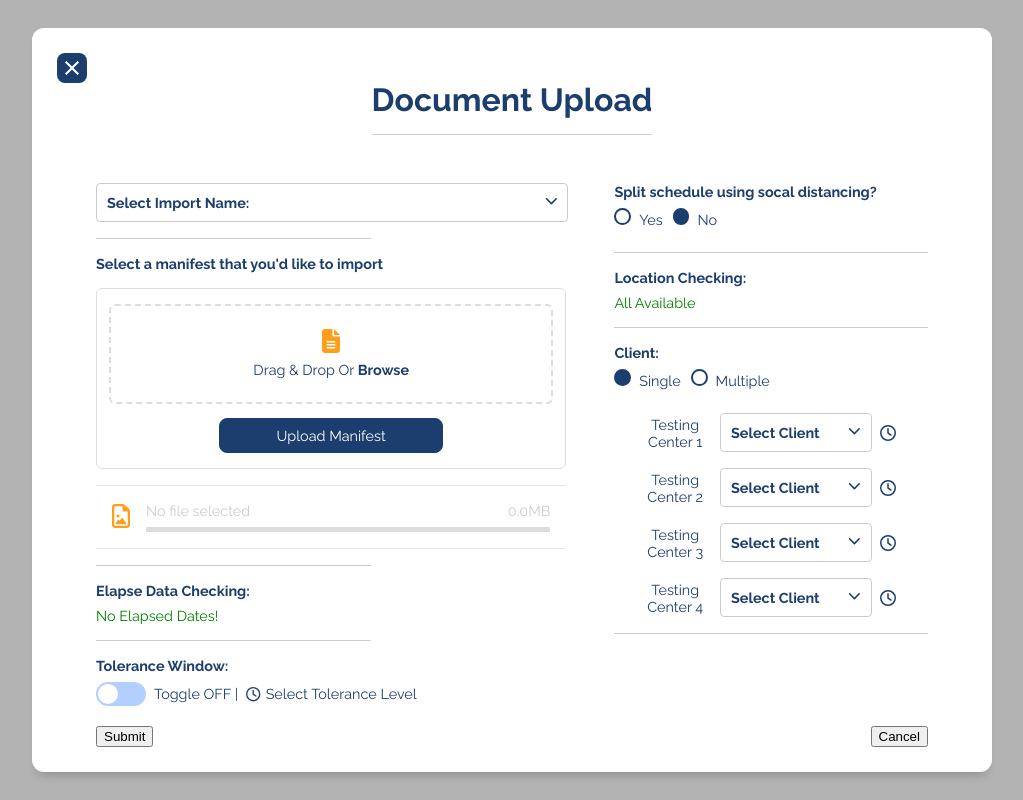
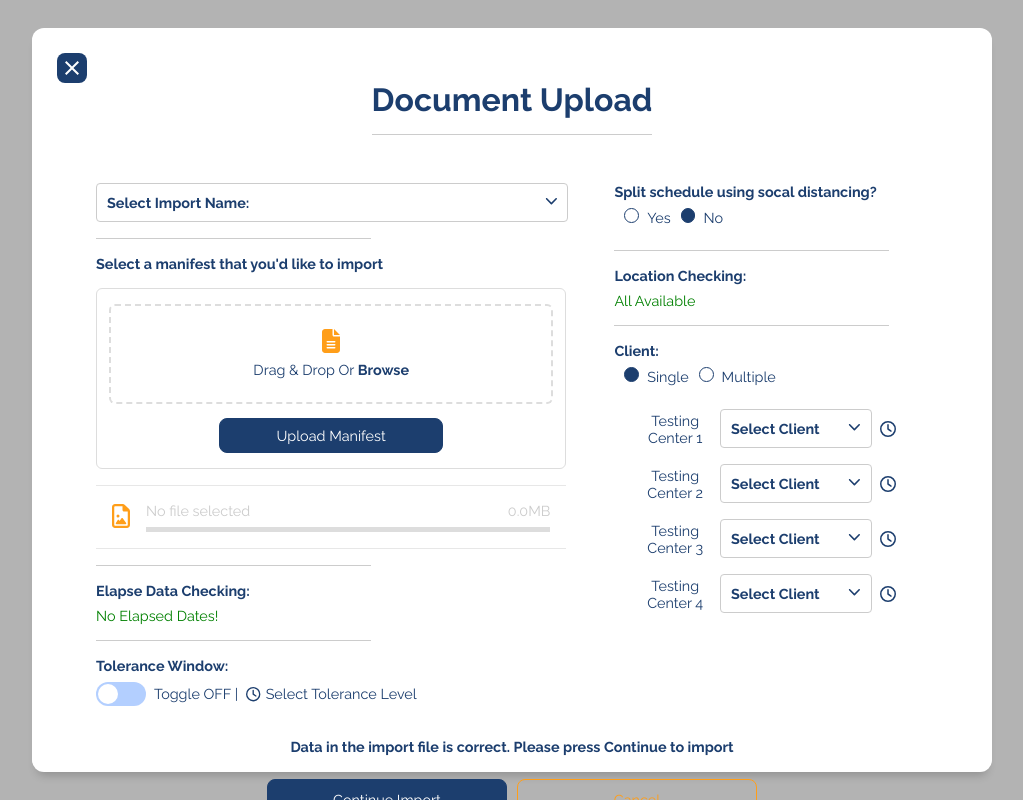
Before and after one commit to nikkibrooks2389/skyhop-frontend-exercise, a React (Create React App) app: page / in a window 1280 px wide. Both pictures are taken after a click on the button "Document Upload". Shown: the whole page, without its empty margins (128-1151 px from the left). Built offline with nearby package versions, Linux system fonts and the light colour scheme.

Commit message:
add form section bottom including Buttons and SelectWrapper

```diff
--- a/src/App.js
+++ b/src/App.js
@@ -24,6 +24,10 @@ function App() {
           padding: '.2rem',
           borderRadius: "8px",
           color: 'white',
+          '&:hover': {
+            backgroundColor: '#1C3E6E',
+            color: 'white',
+          },
         }}>
         <DocumentUpload onClose={handleCloseModal} />
       </CustomModal>
--- a/src/components/DocumentUpload/DocumentUpload.css
+++ b/src/components/DocumentUpload/DocumentUpload.css
@@ -18,6 +18,7 @@
 
 }
 
+
 .form-section-top-left {
     flex: 60%; /* Takes up 60% of the space */
     display: flex;
@@ -30,9 +31,13 @@
 }
 
 .form-section-bottom {
-    width: 100%;
-    display: flex;
-    justify-content: space-between; /* Adjusts the buttons to each end or as per design */
-    padding-top: 20px; /* Adds some space above the buttons */
-    /* Additional styles for button alignment and spacing */
+
+    width: "100%";
+    display: "flex";
+    justify-content: "center";
+    align-items: center;
+    padding-top: "20px";
 }
+.form-section-bottom .buttons-wrapper {
+   padding-top: 1rem;
+}
--- a/src/components/DocumentUpload/DocumentUpload.js
+++ b/src/components/DocumentUpload/DocumentUpload.js
@@ -9,6 +9,7 @@ import ToleranceWindow from './ToleranceWindow/ToleranceWindow';
 import ClientSelector from './ClientSelector/ClientSelector';
 import SplitSchedule from './SplitSchedule/SplitSchedule';
 import LocationChecker from './LocationChecker/LocationChecker';
+import Button from '../UI/Button/Button';
 
 const DocumentUpload = () => {
     // State variables
@@ -104,11 +105,11 @@ const DocumentUpload = () => {
                         </SectionWrapper>
 
 
-                        <HorizontalLine />
+                        <HorizontalLine width="275px" />
                         <SectionWrapper header="Location Checking:">
                             <LocationChecker locationCheckerData={locationCheckerData} />
                         </SectionWrapper>
-                        <HorizontalLine />
+                        <HorizontalLine width="275px" />
                         <SectionWrapper header="Client:">
 
                             <ClientSelector
@@ -121,13 +122,21 @@ const DocumentUpload = () => {
                             />
 
                         </SectionWrapper>
-                        <HorizontalLine />
+
                     </div>
                 </div>
-                <div className="form-section-bottom">
-                    <button type="submit">Submit</button>
-                    <button type="button">Cancel</button>
-                </div>
+                <SectionWrapper style={{ marginTop: "2rem", display: "flex", flexDirection: "column", alignItems: "center", justifyContent: "center" }} header="Data in the import file is correct. Please press Continue to import">
+                    <div className="form-section-bottom">
+                        <div className="buttons-wrapper">
+                            <Button type="primary">
+                                Continue Import
+                            </Button>
+                            <Button type="outlined">
+                                Cancel
+                            </Button>
+                        </div>
+                    </div>
+                </SectionWrapper>
             </div>
         </div>
     );
--- a/src/components/DocumentUpload/ElapseDataChecking/ElapseDataChecking.css
+++ b/src/components/DocumentUpload/ElapseDataChecking/ElapseDataChecking.css
@@ -1,9 +1,7 @@
 .elapse-data-checking-wrapper{
-
 margin: 2;
 font-family: "Raleway", sans-serif;
 text-align: start;
 color: var(--primaryBlue); /* Primary blue color */
-
 font-size: 0.9rem;
 }
--- a/src/components/DocumentUpload/SectionWrapper/SectionWrapper.js
+++ b/src/components/DocumentUpload/SectionWrapper/SectionWrapper.js
@@ -10,9 +10,9 @@ import "./SectionWrapper.css";
  *   - children (ReactNode): Content to be wrapped.
  *   - header (String): Header for the section.
  */
-const SectionWrapper = ({ children, header }) => {
+const SectionWrapper = ({ children, header, style }) => {
     return (
-        <section className="document-upload-section-wrapper">
+        <section className="document-upload-section-wrapper" style={style}>
             <h2>{header}</h2>
             {children}
         </section>
--- a/src/components/UI/Button/Button.css
+++ b/src/components/UI/Button/Button.css
@@ -20,6 +20,6 @@
   /* Outlined button specific styles */
   .outlined-button {
     background-color: transparent; /* Ensure background is transparent */
-    color: #ECE2C7;
-    border-color: #ECE2C7;
+    color:var(--accentColor); /* Accent color */
+    border-color: var(--accentColor);
   }
--- a/src/components/UI/Modal/CustomModal.css
+++ b/src/components/UI/Modal/CustomModal.css
@@ -4,4 +4,5 @@
     border-radius: 10px;
     width: 36px;
     height: 36px;
+
   }
--- a/src/components/UI/RadioSelect/RadioOption/RadioOption.css
+++ b/src/components/UI/RadioSelect/RadioOption/RadioOption.css
@@ -5,6 +5,7 @@
     border-radius: 8px;
     font-size: .9rem;
     font-family: "Raleway", sans-serif;
+
 }
 
 .radio-option input[type="radio"] {
@@ -12,7 +13,7 @@
 }
 
 .radio-option input[type="radio"] + span {
-    margin-right: 10px;
+    margin-left: 10px;
 }
 
 .radio-option input[type="radio"] + span::before {
@@ -21,7 +22,7 @@
     width: .8rem;
     height: .8rem;
     border-radius: 50%;
-    border: 2px solid var(--primaryBlue);
+    border: 1px solid var(--primaryBlue);
     margin-right: 8px; /* Adjusted margin-right for space between dot and label */
 }
 
```
